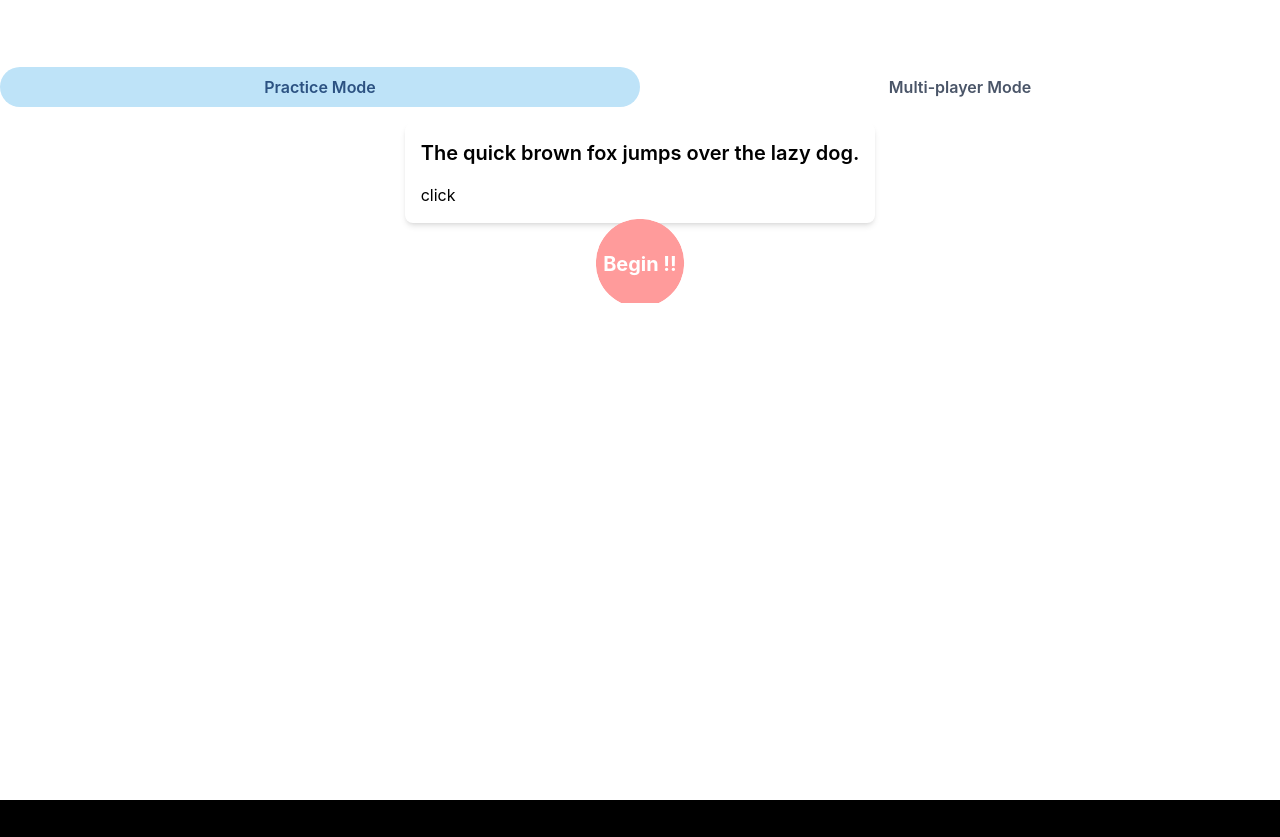
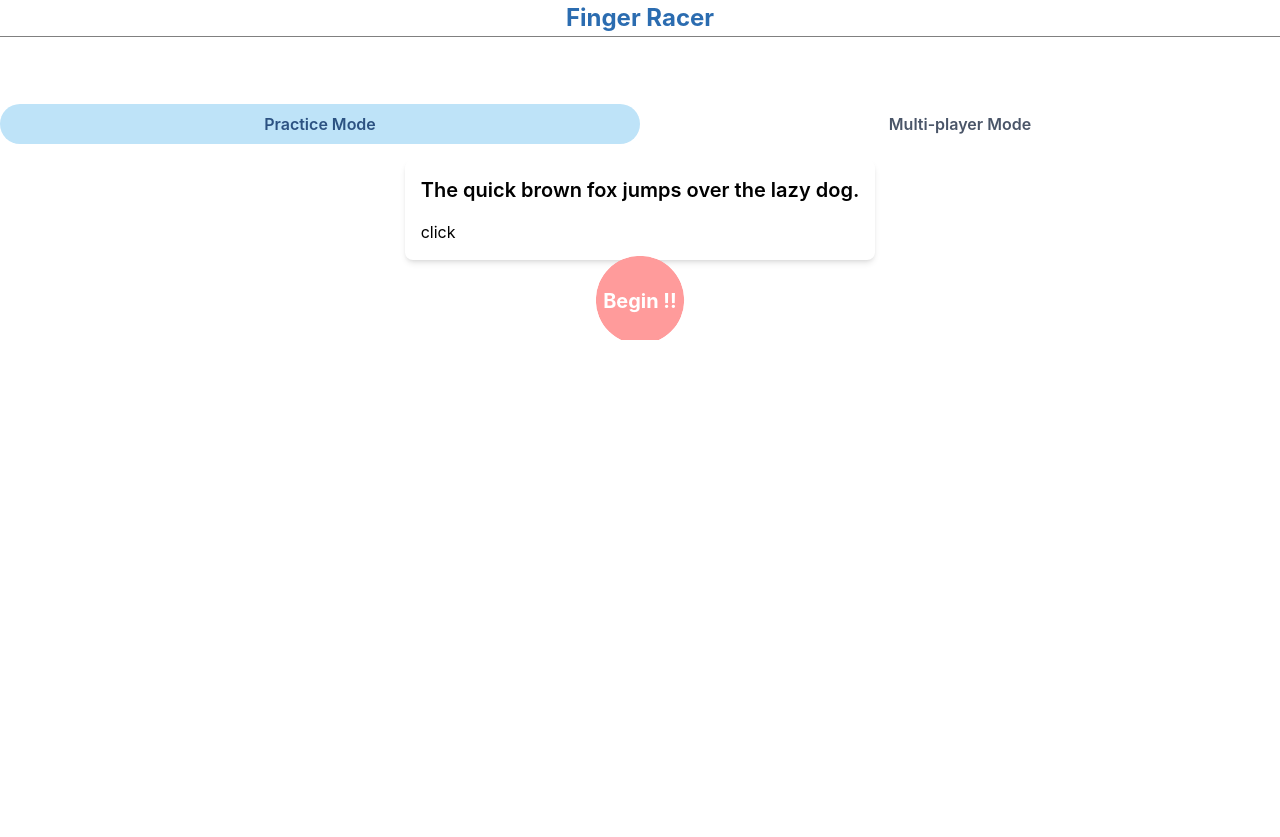
Before and after one commit to ruchikxxii/tally-cb, a Next.js app in the folder frontend/disp/: page /test in a window 1280 px wide. Before the commit the page ends 800 px from the top, so only its background shows below. Built offline with nearby package versions, Linux system fonts and the light colour scheme.

Commit message:
add navbar

```diff
--- /dev/null
+++ b/frontend/disp/components/layout.jsx
@@ -0,0 +1,12 @@
+import {React} from "react";
+import Navbar from "./navbar";
+
+export default function Layout({children}){
+    return(
+
+        <>
+        <Navbar/>
+        {children}
+        </>
+    );
+}
--- /dev/null
+++ b/frontend/disp/components/navbar.jsx
@@ -0,0 +1,29 @@
+import { Flex, Text } from "@chakra-ui/react";
+import React from "react";
+import { useRouter } from "next/router";
+export default function Navbar() {
+    const router=useRouter();
+    function changePage(){
+        router.push('/')
+    }
+  return (
+    <Flex
+      bgColor={"white"}
+      w={"100vw"}
+      align={"center"}
+      justify={"center"}
+      borderBottom={'gray solid 1px'}
+    >
+      <Text
+        align={"center"}
+        fontSize={"2xl"}
+        fontWeight={"bold"}
+        color={'blue.600'}
+        _hover={{ cursor: "pointer" }}
+        onClick={changePage}
+      >
+        Finger Racer
+      </Text>
+    </Flex>
+  );
+}
--- a/frontend/disp/pages/_app.js
+++ b/frontend/disp/pages/_app.js
@@ -1,10 +1,13 @@
 import "@/styles/globals.css";
 import { ChakraProvider } from "@chakra-ui/react";
-
+import Layout from "@/components/layout";
 export default function App({ Component, pageProps }) {
   return (
     <ChakraProvider>
+      <Layout>
+
       <Component {...pageProps} />
+      </Layout>
     </ChakraProvider>
   );
 }
```
